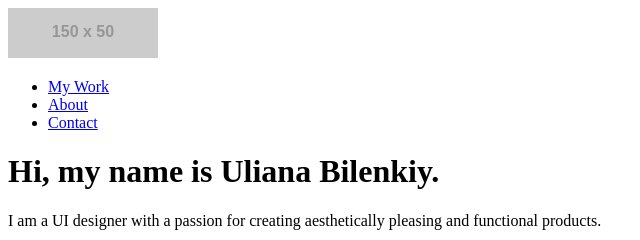
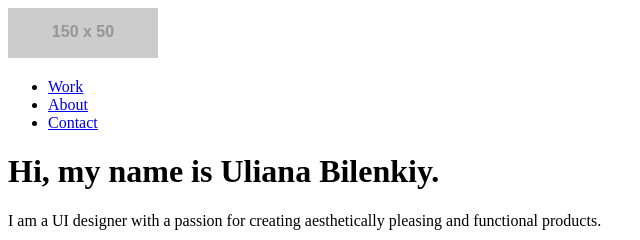
Before and after one commit to UlianaBil/portfolio-website, a plain HTML site: page index.html in a window 1280 px wide. Shown: the top 240 px of the page, 0-640 px from the left. Drawn offline with Linux system fonts and the light colour scheme; placeholder pictures from the web are drawn by us.

Commit message:
Revert "Update index.html"
This reverts commit ecb7c36438bf76c04263cdb095ae0c83eaf43919.

```diff
--- a/index.html
+++ b/index.html
@@ -11,7 +11,7 @@
 			<img src="https://via.placeholder.com/150x50?text=Logo" alt="Your Name" />
 			<nav>
 				<ul>
-					<li><a href="index.html">My Work</a></li>
+					<li><a href="index.html">Work</a></li>
 					<li><a href="about.html">About</a></li>
 					<li><a href="#contact">Contact</a></li>
 				</ul>
```
